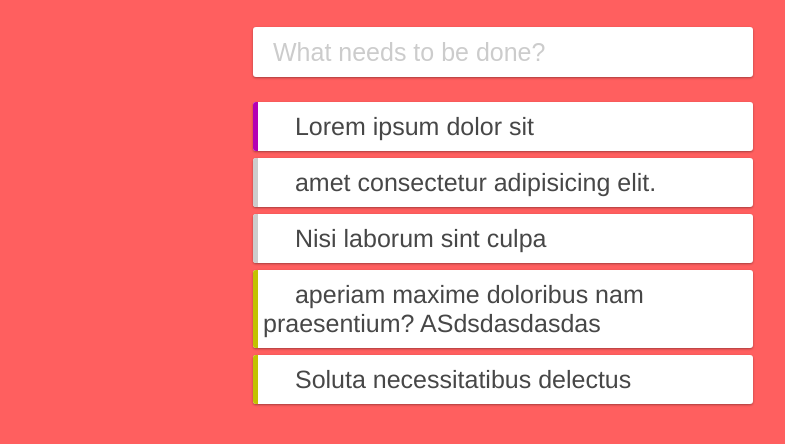
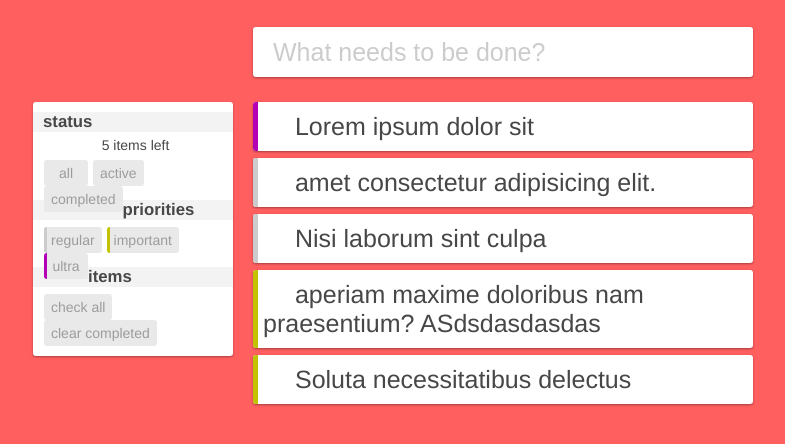
Before and after one commit to Rocketman21/todo-react-redux-html, a website: page index.html in a window 1280 px wide. Shown: the part 194-638 px from the top of the page, without its empty margins (137-922 px from the left). Drawn offline with Linux system fonts and the light colour scheme.

Commit message:
todo-sidebar added

```diff
--- a/index.html
+++ b/index.html
@@ -19,6 +19,29 @@
     <!-- </div> -->
 
     <div class="main">
+      <div class="todo-sidebar">
+        <h6>status</h6>
+        <p>5 items left</p>
+        <ul class="todo-menu">
+          <li>all</li>
+          <li>active</li>
+          <li>completed</li>
+        </ul>
+
+        <h6>priorities</h6>
+        <ul class="todo-menu">
+            <li><div class="priority regular"></div>regular</li>
+            <li><div class="priority important"></div>important</li>
+            <li><div class="priority ultra"></div>ultra</li>
+        </ul>
+
+        <h6>items</h6>
+        <ul class="todo-menu">
+            <li>check all</li>
+            <li>clear completed</li>
+        </ul>
+      </div>
+
       <ul class="todo-list">
         <li>
           <div class="priority ultra"></div>
--- a/styles.css
+++ b/styles.css
@@ -35,8 +35,8 @@ input::-webkit-input-placeholder {
 .todo-header {
   text-align: center;
   line-height: 1.4em;
-  border-top: 2px solid #fff;
-  border-bottom: 2px solid #fff;
+  border-top: 2px solid white;
+  border-bottom: 2px solid white;
 }
 .todo-header h1 {
   font-size: 50px;
@@ -60,6 +60,63 @@ input::-webkit-input-placeholder {
   border-radius: 3px;
   color: #474747;
 }
+
+.todo-sidebar {
+  width: 200px;
+  padding-bottom: 10px;
+  position: fixed;
+  margin-left: -220px;
+  background: white;
+  border-radius: 3px;
+  box-shadow: 0 1px 3px rgba(0,0,0,0.12), 0 1px 2px rgba(0,0,0,0.24);
+  -webkit-user-select: none;
+  user-select: none;
+}
+.todo-sidebar h6 {
+  height: 20px;
+  background: rgb(243, 243, 243);
+  margin: 10px 0 0 0;
+  padding-left: 10px;
+}
+.todo-sidebar p {
+  font-size: 14px;
+  font-weight: 300;
+  margin: 5px 0 0 5px;
+  text-align: center;
+}
+
+.todo-menu {
+  height: 30px;
+  margin: 7px 0 0 0;
+  padding: 0 6px 0 6px;
+}
+.todo-menu li {
+  min-width: 30px;
+  padding: 5px 7px 5px 7px;
+  display: block;
+  position: relative;
+  margin-left: 5px;
+  float: left;
+  font-size: 14px;
+  font-weight: 300;
+  text-align: center;
+  color: rgb(156, 156, 156);
+  background: rgb(233, 233, 233);
+  border-radius: 3px;
+}
+.todo-menu li:hover {
+  background: rgb(211, 211, 211);
+  cursor: pointer;
+}
+.todo-menu li:active, .todo-menu .active {
+  background: rgb(197, 197, 197);
+  color: white;
+  cursor: pointer;
+}
+.todo-menu li .priority {
+  width: 3px;
+}
+
 .todo-list {
   padding: 0;
   list-style-type: none;
@@ -75,11 +132,11 @@ input::-webkit-input-placeholder {
 }
 @keyframes todo-item-appear{
   from {
-    transform: rotate(-2deg) translateY(-10px);
+    transform: rotate(-2deg) translateY(-20px);
     opacity: 0;
   }
   to {
-    transform: rotate(0d) translateY(0);
+    transform: rotate(0) translateY(0);
     opacity: 1;
   }
 }
@@ -125,7 +182,6 @@ input::-webkit-input-placeholder {
   }
 }
 
-
 .priority {
   position: absolute;
   left: 0; /* 495px */
```
